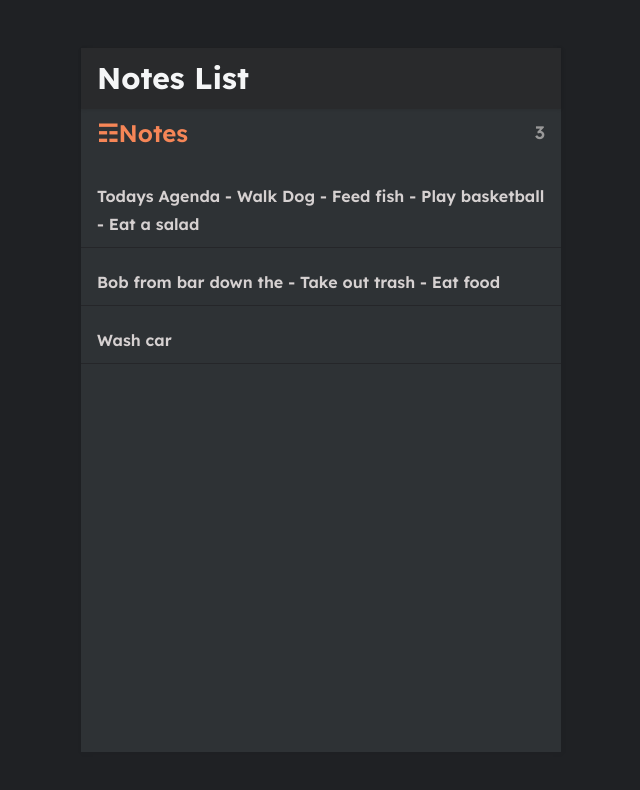
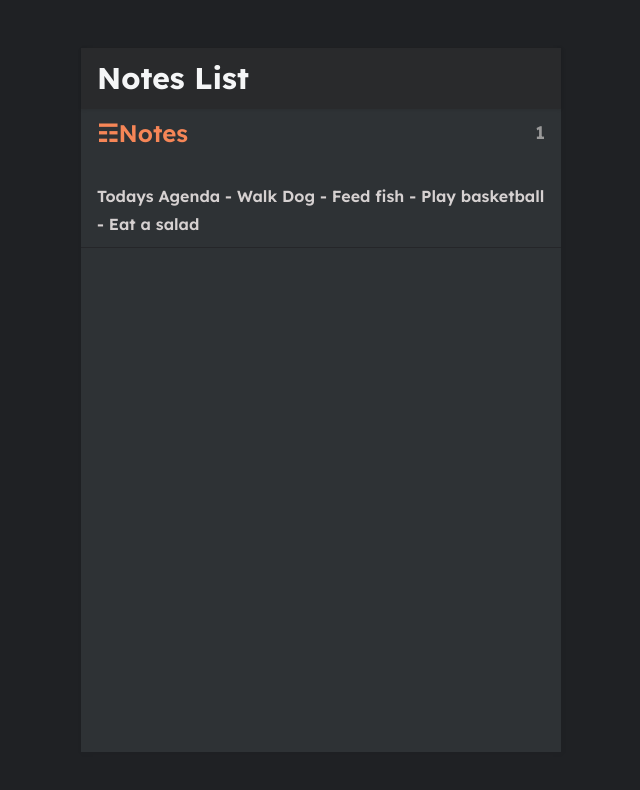
Before and after one commit to Sch-Steve/mynotes, a React (Create React App) app: page / in a window 1280 px wide. Shown: the top 790 px of the page, without its empty margins (319-959 px from the left). Built offline with nearby package versions, Linux system fonts and the light colour scheme.

Commit message:
json db setup

```diff
--- /dev/null
+++ b/db.json
@@ -0,0 +1,19 @@
+{
+    "notes":[
+        {
+          "id": 1,
+          "body": "Todays Agenda\n\n- Walk Dog\n- Feed fish\n- Play basketball\n- Eat a salad",
+          "updated": "2021-07-14T13:49:02.078653Z"
+        },
+        {
+          "id": 2,
+          "body": "Bob from bar down the \n\n- Take out trash\n- Eat food",
+          "updated": "2021-07-13T20:43:18.550058Z"
+        },
+        {
+          "id": 3,
+          "body": "Wash car",
+          "updated": "2021-07-13T19:46:12.187306Z"
+        }
+      ]
+}
--- a/package.json
+++ b/package.json
@@ -16,7 +16,8 @@
     "start": "react-scripts start",
     "build": "react-scripts build",
     "test": "react-scripts test",
-    "eject": "react-scripts eject"
+    "eject": "react-scripts eject",
+    "server": "json-server --watch db.json --port 5000"
   },
   "eslintConfig": {
     "extends": [
--- a/src/assets/data.js
+++ b/src/assets/data.js
@@ -4,7 +4,7 @@
     body: "Todays Agenda\n\n- Walk Dog\n- Feed fish\n- Play basketball\n- Eat a salad",
     updated: "2021-07-14T13:49:02.078653Z",
   },
-  {
+ /*  {
     id: 2,
     body: "Bob from bar down the \n\n- Take out trash\n- Eat food",
     updated: "2021-07-13T20:43:18.550058Z",
@@ -13,7 +13,7 @@
     id: 3,
     body: "Wash car",
     updated: "2021-07-13T19:46:12.187306Z",
-  },
+  }, */
 ];
 
 export default notes;
```
